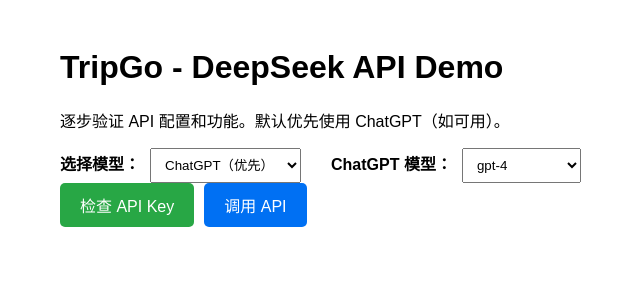
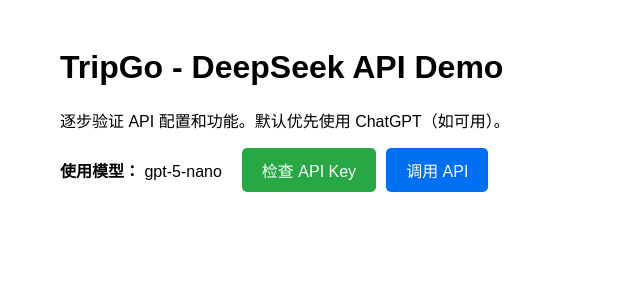
Before and after one commit to ctripai/trip-go, a Next.js app: page / in a window 1280 px wide. Shown: the top 300 px of the page, without its empty margins (280-920 px from the left). Built offline with nearby package versions, Linux system fonts and the light colour scheme.

Commit message:
chore(ui): remove model selector; default to gpt-5-nano only

```diff
--- a/pages/index.js
+++ b/pages/index.js
@@ -19,8 +19,8 @@
     setLoading(false);
   };
 
-  const [selectedModel, setSelectedModel] = useState('chatgpt');
-  const [openaiModel, setOpenaiModel] = useState('gpt-4');
+  // Use gpt-5-nano only (no model selection UI)
+  const [openaiModel, setOpenaiModel] = useState('gpt-5-nano');
 
   const callAPI = async () => {
     setLoading(true);
@@ -33,7 +33,8 @@
         headers: {
           'Content-Type': 'application/json'
         },
-        body: JSON.stringify({ model: selectedModel, openaiModel })
+        // Always use OpenAI (gpt-5-nano) only
+        body: JSON.stringify({ model: 'chatgpt', openaiModel })
       });
       const data = await res.json();
 
@@ -94,26 +95,9 @@
       <p>逐步验证 API 配置和功能。默认优先使用 ChatGPT（如可用）。</p>
 
       <div style={{ marginBottom: '20px' }}>
-        <label style={{ marginRight: '10px' }}>
-          <strong>选择模型：</strong>
-        </label>
-        <select value={selectedModel} onChange={(e)=>setSelectedModel(e.target.value)} style={{ padding: '8px 10px', marginRight: '20px' }}>
-          <option value="chatgpt">ChatGPT（优先）</option>
-          <option value="deepseek">DeepSeek</option>
-        </select>
-        {selectedModel === 'chatgpt' && (
-          <>
-            <label style={{ marginLeft: '10px', marginRight: '10px' }}>
-              <strong>ChatGPT 模型：</strong>
-            </label>
-            <select value={openaiModel} onChange={(e)=>setOpenaiModel(e.target.value)} style={{ padding: '8px 10px', marginRight: '20px' }}>
-              <option value="gpt-5-nano">gpt-5-nano</option>
-              <option value="gpt-4">gpt-4</option>
-              <option value="gpt-4o">gpt-4o</option>
-              <option value="gpt-3.5-turbo">gpt-3.5-turbo</option>
-            </select>
-          </>
-        )}
+        <div style={{ display: 'inline-block', marginRight: '20px' }}>
+          <strong>使用模型：</strong> gpt-5-nano
+        </div>
 
         <button
           onClick={checkKey}
```
Also changed, not shown: 1 other file (tests, documents, lock files or other folders).
